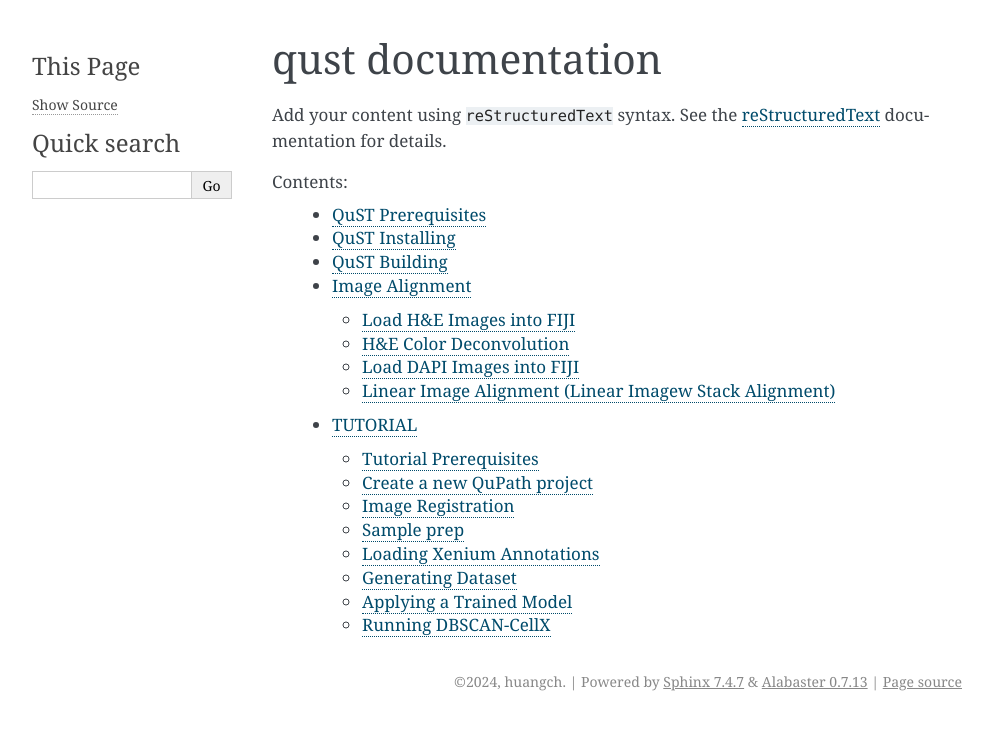
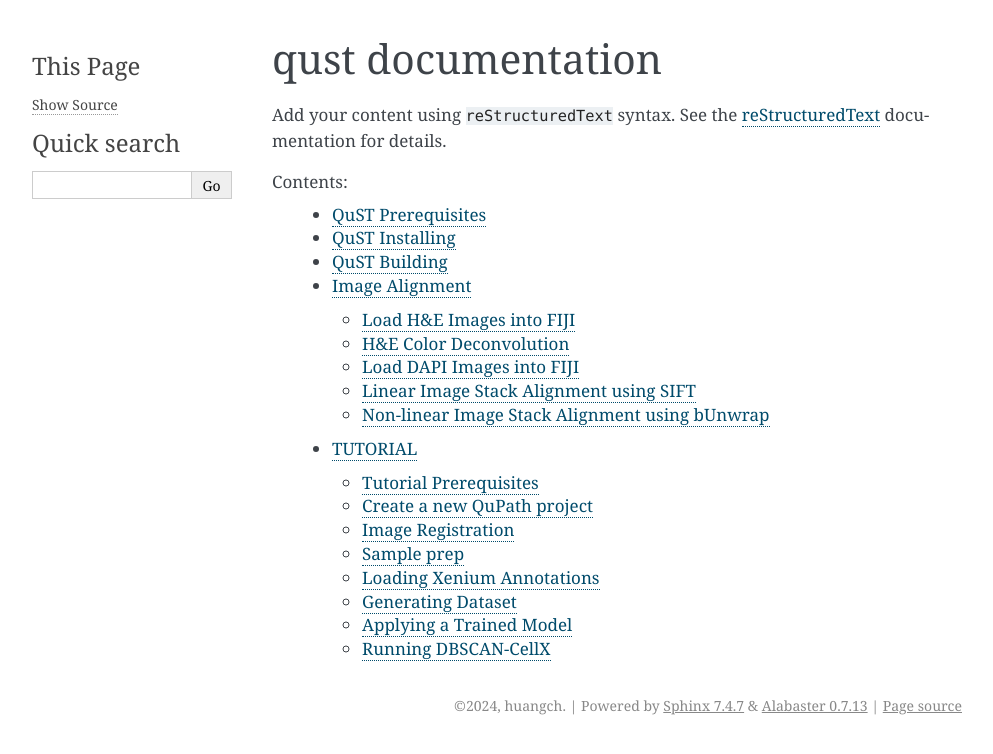
Before and after one commit to huangch/qust, a Sphinx documentation site: the page built from docs/index.rst, in a window 1280 px wide. Shown: the top 754 px of the page, without its empty margins (148-1141 px from the left). Built offline with Sphinx 7.4.7, drawn with Linux system fonts in a browser that asks for light colours.

Commit message:
Update alignments.rst

```diff
--- a/docs/alignments.rst
+++ b/docs/alignments.rst
@@ -141,8 +141,8 @@
 .. image:: artifacts/fiji-hne-dapi-loaded.png
    :width: 400pt
 
-Linear Image Alignment (Linear Imagew Stack Alignment)
-******************************************************
+Linear Image Stack Alignment using SIFT
+***************************************
 
 First, generate a image stack using the above obtained hematoxylin and DAPI channels by clicking Image->Stacks->Image to Stack.
 
@@ -200,5 +200,5 @@
 .. image:: artifacts/qupath-hne-pixel-size-calibration.png
    :width: 400pt
 
-
-qupath-hne-pixel-size-calibration.png
+Non-linear Image Stack Alignment using bUnwrap
+**********************************************
```
